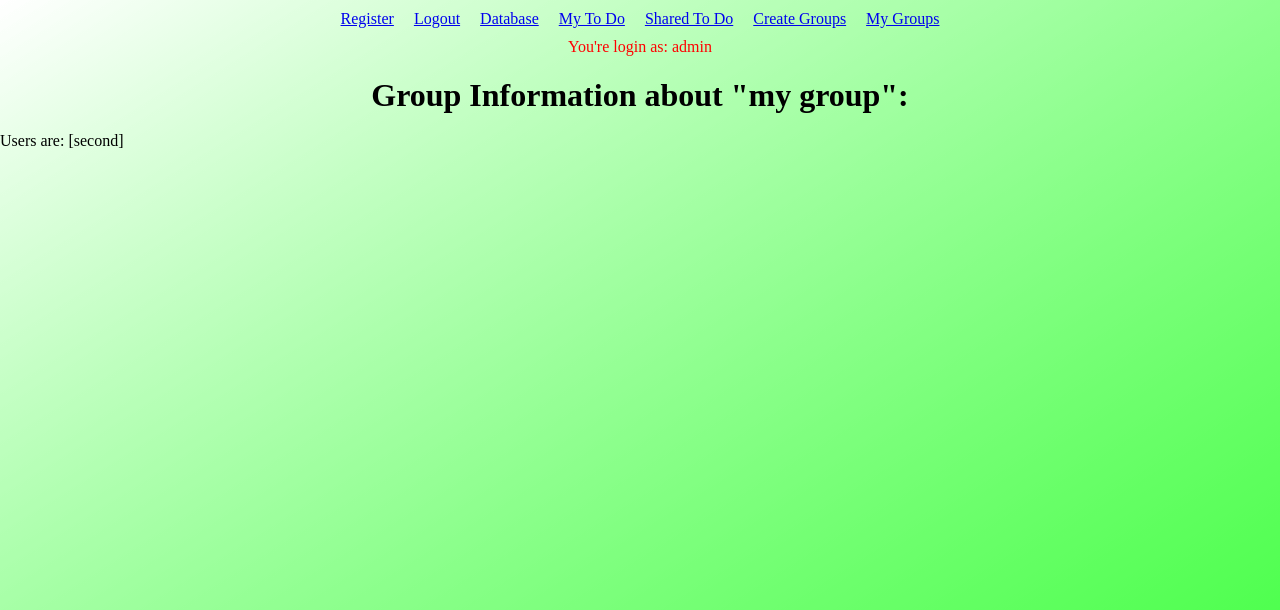
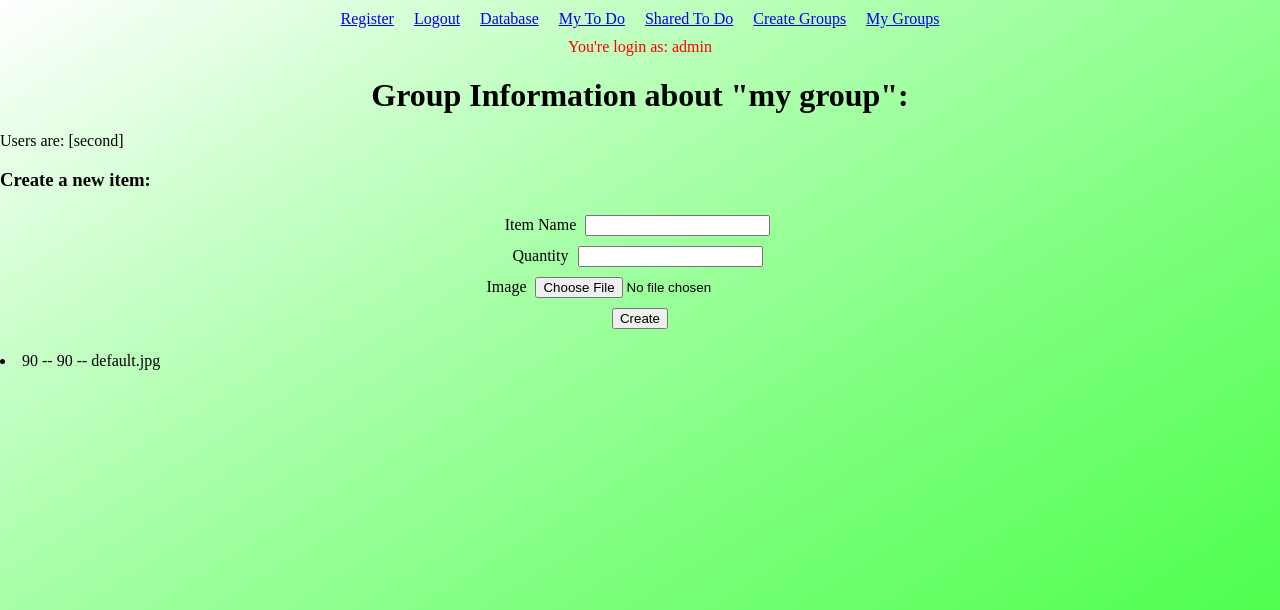
Before and after one commit to Orelsaada/LearnFlask, a Flask app: a page that uses templates/group_info.html in a window 1280 px wide. Shown: the top 610 px of the page. Run offline with Flask 2, Linux system fonts and the light colour scheme; a user stored in the database is signed in; data comes from the database, SQL or seed files in the repository; both versions use the stored data as it was after the commit; some libraries are stand-ins or nearby versions.

Commit message:
items assigned to groups

```diff
--- a/main.py
+++ b/main.py
@@ -1,8 +1,9 @@
 from flask import Flask, render_template, request, redirect, url_for, flash, abort
 from flask_sqlalchemy import SQLAlchemy
 from flask_wtf import FlaskForm
+from flask_wtf.file import FileField, FileAllowed
 from flask_login import UserMixin, LoginManager, current_user, login_required, login_user, logout_user
-from wtforms import StringField, PasswordField, SubmitField
+from wtforms import StringField, PasswordField, SubmitField, IntegerField
 from wtforms.validators import DataRequired, Length, ValidationError
 
 app = Flask(__name__)
@@ -44,6 +45,13 @@ class CreateGroupForm(FlaskForm):
     group_password = PasswordField('Group Password', validators=[DataRequired()])
     create = SubmitField('Create')
 
+class CreateItemForm(FlaskForm):
+    name = StringField('Item Name',
+                        validators=[DataRequired(), Length(min=2, max=20)])
+    quantity = IntegerField('Quantity',validators=[DataRequired()])
+    image = FileField('Image', validators=[FileAllowed(['jpg', 'png'])])
+    create = SubmitField('Create')
+
 class User(db.Model, UserMixin):
     id = db.Column(db.Integer, primary_key = True)
     username = db.Column(db.String(10), unique=True, index=True)
@@ -73,6 +81,14 @@ class Group(db.Model):
                                                 order_by=name))
     def __repr__(self):
         return self.name
+
+
+class Item(db.Model):
+    id = db.Column(db.Integer, primary_key = True)
+    name = db.Column(db.String(10), nullable=False)
+    quantity = db.Column(db.Integer, nullable=False)
+    image = db.Column(db.String(20), nullable=False, default='default.jpg')
+    group = db.Column(db.String(20), nullable=False)
 
 
 @login_manager.user_loader
@@ -213,11 +229,21 @@ def my_groups():
     return render_template('my_groups.html', my_groups=my_groups)
 
 
-@app.route("/mygroups/<group_name>")
+@app.route("/mygroups/<group_name>", methods=['POST','GET'])
 @login_required
 def group_info(group_name):
     group = Group.query.filter_by(name=group_name).first()
-    return render_template('group_info.html', group=group)
+    form = CreateItemForm()
+    item_name = form.name.data
+    item_quantity = form.quantity.data
+    items = Item.query.all()
+    if form.validate_on_submit():
+        new_item = Item(name= item_quantity, quantity= item_quantity, group=group_name)
+        db.session.add(new_item)
+        db.session.commit()
+        flash('New item added.')
+        return redirect(url_for('group_info', group_name=group_name))
+    return render_template('group_info.html', group=group, form=form, items=items)
 
 def reset_database():
     users = User.query.delete()
--- a/templates/group_info.html
+++ b/templates/group_info.html
@@ -5,6 +5,25 @@
     <br>
     <span>Users are: {{ group.users }}</span>
     <br>
-    <!-- #TODO:
-    Create a form to add items to the shopping list. -->
+
+    <h3>Create a new item:</h3>
+    <form action="" method="POST">
+        {{ form.hidden_tag() }}
+        {{ form.name.label }}
+        {{ form.name }}
+        <br>
+        {{ form.quantity.label }}
+        {{ form.quantity }}
+        <br>
+        {{ form.image.label }}
+        {{ form.image }}
+        <br>
+        {{ form.create }}
+    </form>
+    <br>
+    {% for item in items %}
+        {% if item.group == group.name %}
+            <li>{{ item.name }} -- {{ item.quantity }} -- {{ item.image }}</li>
+        {% endif %}
+    {% endfor %}
 {% endblock %}
```
Also changed, not shown: site.db.
